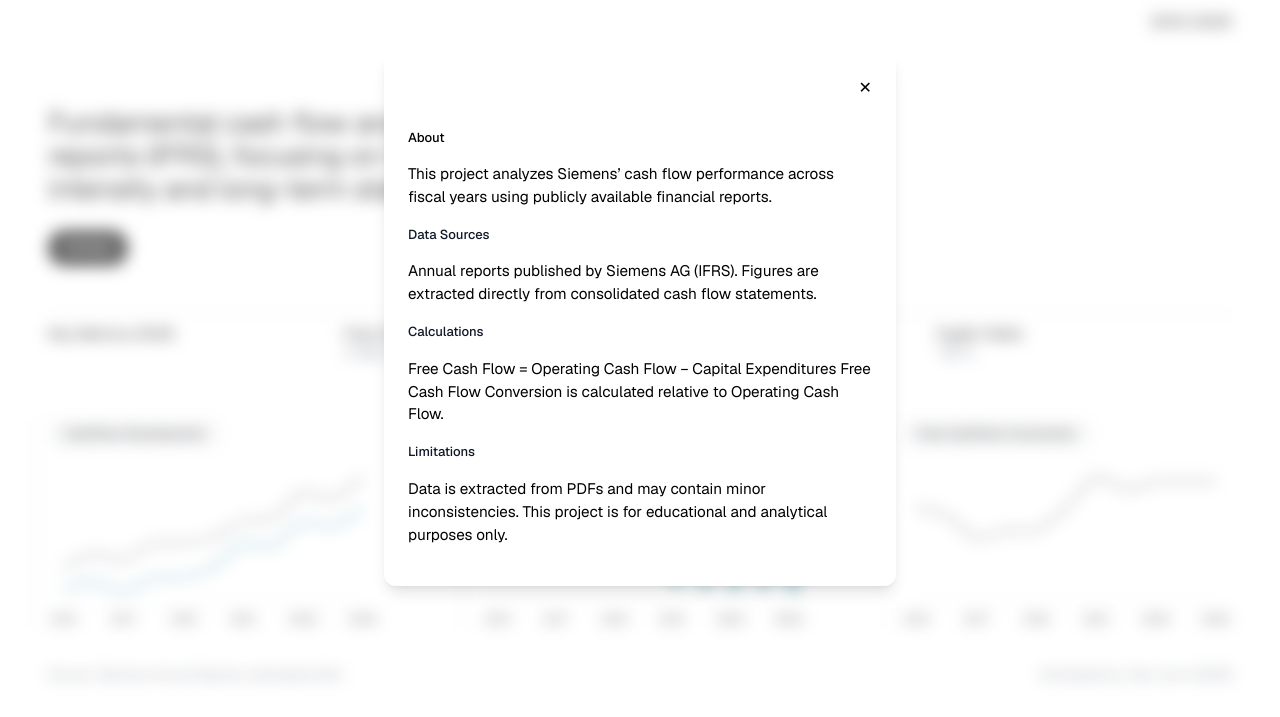
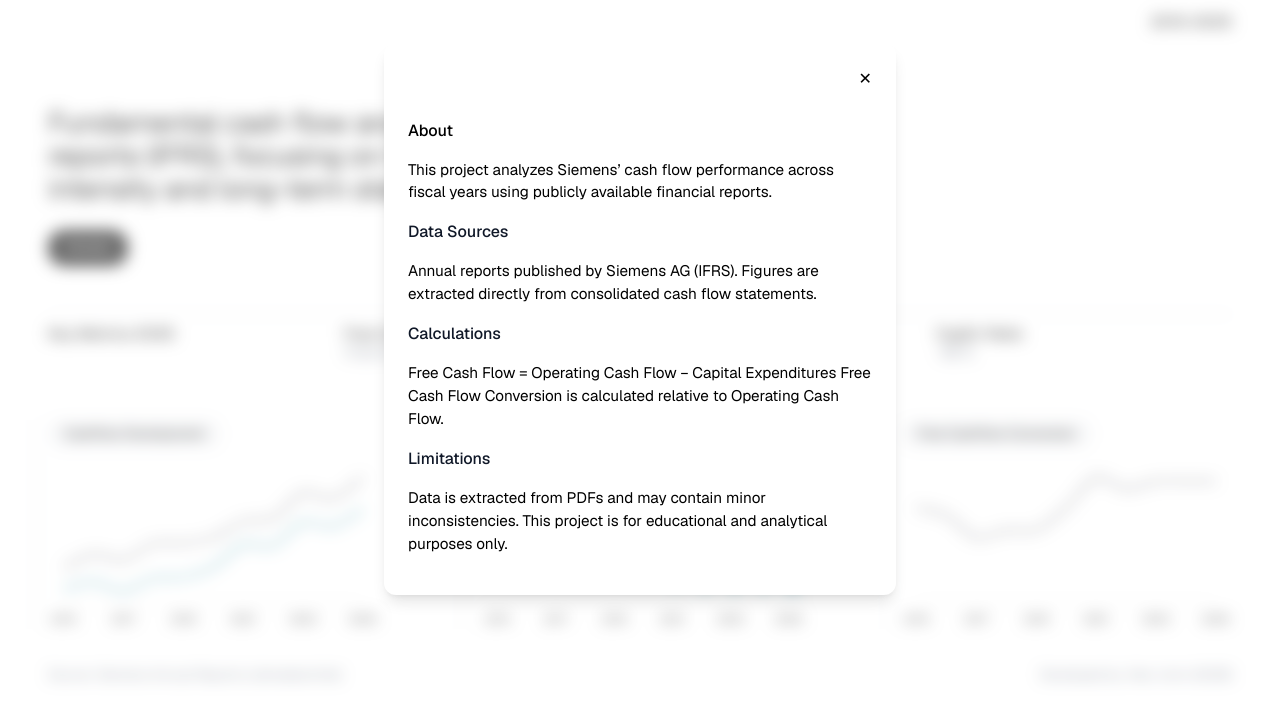
Before and after one commit to hhlitval/siemens-cashflow-analysis, a website built with Vite: page frontend/index.html in a window 1280 px wide. Both pictures are taken after a click on the button "Details". Shown: the part 81-798 px from the top of the page. Built offline with nearby package versions, Linux system fonts and the light colour scheme.

```diff
--- a/frontend/index.html
+++ b/frontend/index.html
@@ -157,7 +157,7 @@
             </button>
           </div>
           <div>
-            <h3 class="font-medium">About</h3>
+            <h4 class="font-medium">About</h4>
             <p class="my-4">
               This project analyzes Siemens’ cash flow performance across fiscal
               years using publicly available financial reports.
@@ -165,7 +165,7 @@
           </div>
 
           <div>
-            <h3 class="font-medium text-gray-900">Data Sources</h3>
+            <h4 class="font-medium text-gray-900">Data Sources</h4>
             <p class="my-4">
               Annual reports published by Siemens AG (IFRS). Figures are
               extracted directly from consolidated cash flow statements.
@@ -173,7 +173,7 @@
           </div>
 
           <div>
-            <h3 class="font-medium text-gray-900">Calculations</h3>
+            <h4 class="font-medium text-gray-900">Calculations</h4>
             <p class="my-4">
               Free Cash Flow = Operating Cash Flow − Capital Expenditures Free
               Cash Flow Conversion is calculated relative to Operating Cash
@@ -182,7 +182,7 @@
           </div>
 
           <div>
-            <h3 class="font-medium text-gray-900">Limitations</h3>
+            <h4 class="font-medium text-gray-900">Limitations</h4>
             <p class="my-4">
               Data is extracted from PDFs and may contain minor inconsistencies.
               This project is for educational and analytical purposes only.
--- a/frontend/src/charts.js
+++ b/frontend/src/charts.js
@@ -167,7 +167,7 @@
   lastYear.textContent = `Key Metrics ${getLastElement(years)}`;
   lastFcf.textContent = `${Math.round(
     getLastElement(freeCashflow) / 1000
-  )} Mio. €`;
+  )} bn €`;
   lastFcfMargin.textContent = `${(getLastElement(fcfMargin) * 100).toFixed(
     0
   )} %`;
```
Also changed, not shown: frontend/dist/assets/index-BJh8LOU8.js (added), frontend/dist/assets/index-BjCDq1m7.js (deleted), frontend/dist/index.html, 1 other file.
